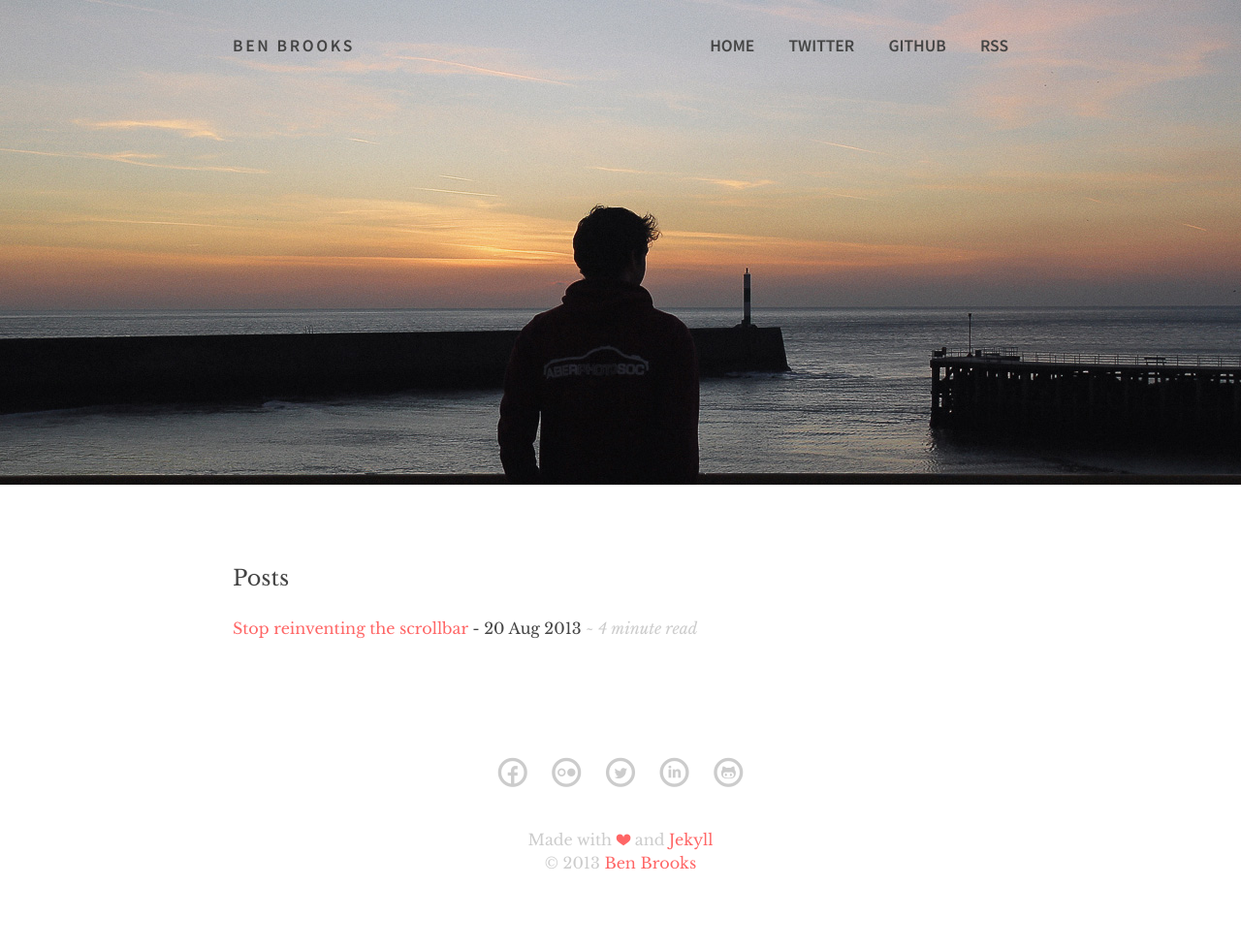
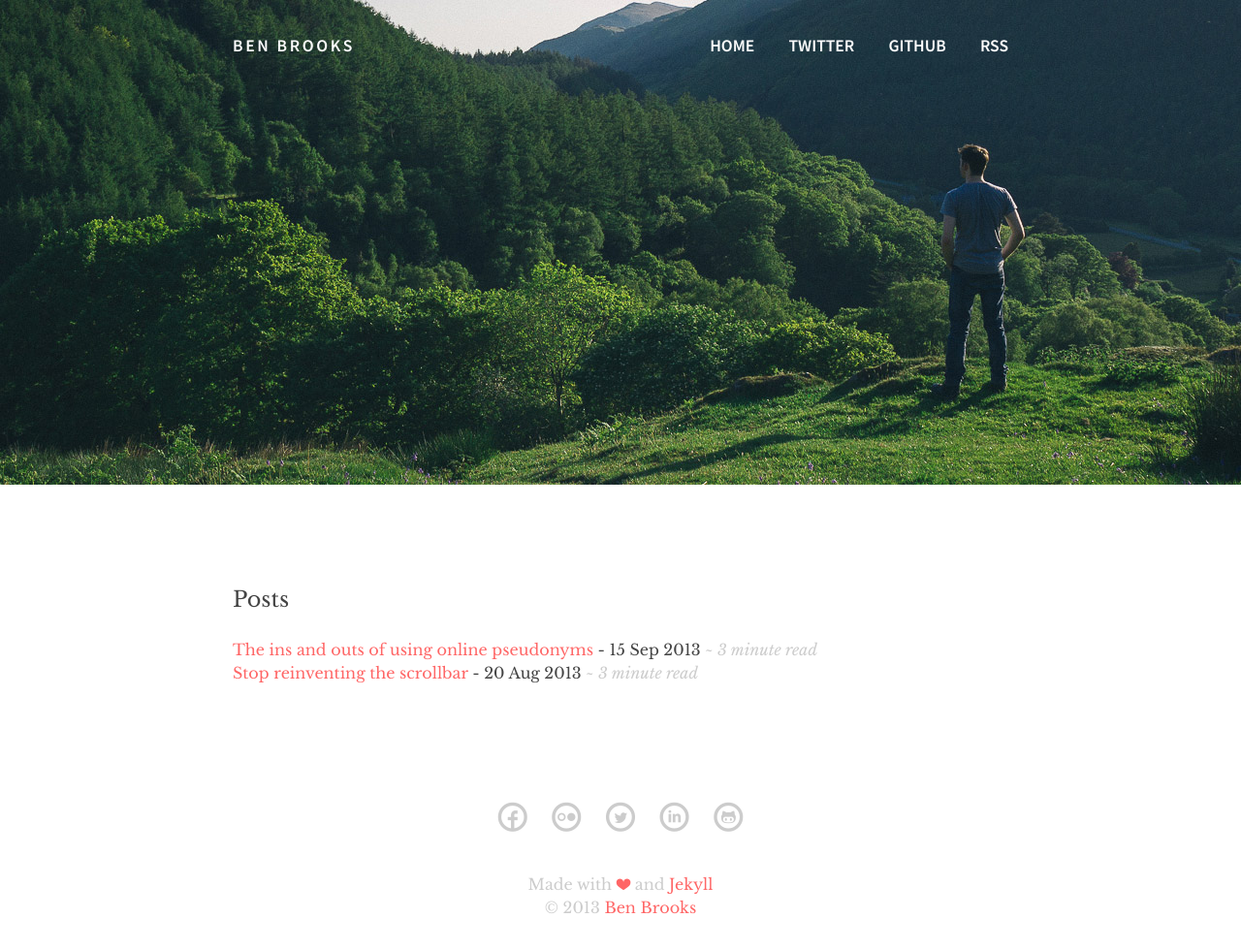
Before and after one commit to bbrks/bbrks.me-old, a Jekyll site: the page built from index.html, in a window 1280 px wide. Shown: the whole page at 97% size. Built offline with Jekyll 4.4.1, drawn with Linux system fonts in a browser that asks for light colours; the list of posts is cut into pages by our own code; comment, search, counter and statistics services are not loaded; before the commit the page ends 934 px from its top, so only the background shows below that; some of the changed lines change nothing that is shown.

Commit message:
Online Pseudonyms post and style tweaks

```diff
--- a/_plugins/reading_time.rb
+++ b/_plugins/reading_time.rb
@@ -6,7 +6,7 @@
 
 module ReadingTimeFilter
 	def reading_time( input )
-		words_per_minute = 130
+		words_per_minute = 175
 
 		words = input.split.size;
 		minutes = ( words / words_per_minute ).floor
--- /dev/null
+++ b/_posts/2013-09-15-online-pseudonyms.md
@@ -0,0 +1,52 @@
+---
+layout: post
+title:  "The ins and outs of using online pseudonyms"
+date:   2013-09-15 14:29:06
+categories: branding blog
+headertype: dark
+---
+
+### Online pseudonyms are great. You are in complete control of your identity online, but there are several pitfalls I have faced which can be easily avoided if you're aware of them before choosing an alias.
+
+Long before I was thinking about my personal brand online, my career, or even entering that big scary world of high-school, I quickly learned through narcissism and self obsessed Googling that a *lot* of Ben Brooks' existed in the world. Some are [novelists][benbrooksnovelist], [politicians][benbrookspolitician], [property managers][benbrookspropertymanager], [Australian cyclists][benbrookscyclist] and otherwise more successful persons than my nine year old self who have had far longer to build up their online presence and identity.
+
+Your mother might think you're one in a million, but that still leaves 7000 people just like you. How do you compete with them for the desperate race to the number one spot on Google?!
+
+Luckily for me, I had the genius idea of using a nickname which nobody else was using. Brilliant in theory, but there were several aspects I didn't fully think through before diving in and picking one.
+
+### Common mistakes when picking a pseudonym
+
+1. **Picking a name that is entirely unpronounceable**
+
+	Probably my number one regret in picking my *"bbrks"* nickname. Not even *I* know how to say it, which can make it quite awkward in phone or face to face conversations, and it usually comes out as a mumble something similar to *buh-brooks*.
+
+	Sure it's nice and short, but that's no use if you have to spell it out each time you say it. I usually tell people verbally to visit [benbrooks.co.uk](http://benbrooks.co.uk), which redirects them here.
+
+2. **Picking a ridiculously unsuitable name**
+
+	No, your future employer isn't going to be impressed reading *"XxL33TBlazeUp420xX"* on your resumé. This should be obvious.
+
+3. **Picking a really specific name**
+
+	Picking a name related to your area of work seems great at first, you want to be *the* guy known for being an awesome mop bucket designer. But what happens if you decide to change your career path?
+
+	In the past two years I've gone from aspiring to be a programmer working for NASA and SpaceX, to being a back-end web developer, to being a front-end developer, UI/UX designer, artist and of course the super amazing start-up I'm going to create that will make me millions. Not all of these dreams are reachable realistically, and you're pretty much guaranteed to change your mind at some point.
+
+	Don't be the awesome mop bucket designer wanting to be a chef.
+
+### Alternatives to pseudonyms
+
+Your real name may be commonly used at the minute, but you're probably forgetting you have a middle name or two. Those alone can be enough to differentiate you from the other people with an identical name. If you're after anonymity and separation of your real life self, this may not be for you. But it is an entirely reasonable thing for somebody who is just after uniqueness.
+
+Ben Brooks returns about 90 million results on Google. Not ideal.
+
+Ben Keith Brooks though? Just under 3 million. An impressive reduction. Don't hide your middle names, embrace them.
+
+I hope I've at least opened your eyes to the mistakes you could run into when choosing an online pseudonym.
+
+I am still undecided on mine. It's like the [sunk cost fallacy](http://en.wikipedia.org/wiki/Sunk_costs). If you pick a bad name and stick with it based on the amount of effort you've sunk into it, you're going to have a bad time.
+
+[benbrooksnovelist]: http://en.wikipedia.org/wiki/Ben_Brooks_(novelist)
+[benbrookspolitician]: http://en.wikipedia.org/wiki/Ben_Brooks_(politician)
+[benbrookspropertymanager]: http://benbrooks.me
+[benbrookscyclist]: http://autobus.cyclingnews.com/road.php?id=riders/2003/interviews/benbrooks03
--- a/assets/themes/bbrks.me/css/style.css
+++ b/assets/themes/bbrks.me/css/style.css
@@ -135,7 +135,6 @@ h2 {
 	font-size: 1.5em;
 	color: #ccc;
 	font-style: italic;
-	margin-bottom: 1.5em;
 }
 
 .readingtime {
@@ -144,13 +143,13 @@ h2 {
 }
 
 h3 {
-	padding-bottom: 1em;
+	padding: 1em 0;
 	font-size: 1.4em;
 	line-height: 1.5em;
 }
 
 .post p + p {
-	padding-top: 1em;
+	padding-top: 2em;
 }
 
 blockquote p:first-letter {
@@ -182,6 +181,15 @@ blockquote,.highlight {
 p img {
 	width: 100%;
 	max-width: 100%;
+}
+
+ol li {
+	list-style: decimal;
+	margin-left: 2.5em;
+}
+
+ol li p {
+	padding: 0 0 1em 0 !important;
 }
 
 /* start footer */
--- a/index.html
+++ b/index.html
@@ -1,7 +1,7 @@
 ---
 layout: default
 title: Development, Design, Photography and Life
-headertype: dark
+headertype: light
 ---
 <div class="post col-fixed-800">
 
```
Also changed, not shown: assets/posts/banner.jpg, assets/posts/online-pseudonyms/banner.jpg (added).
